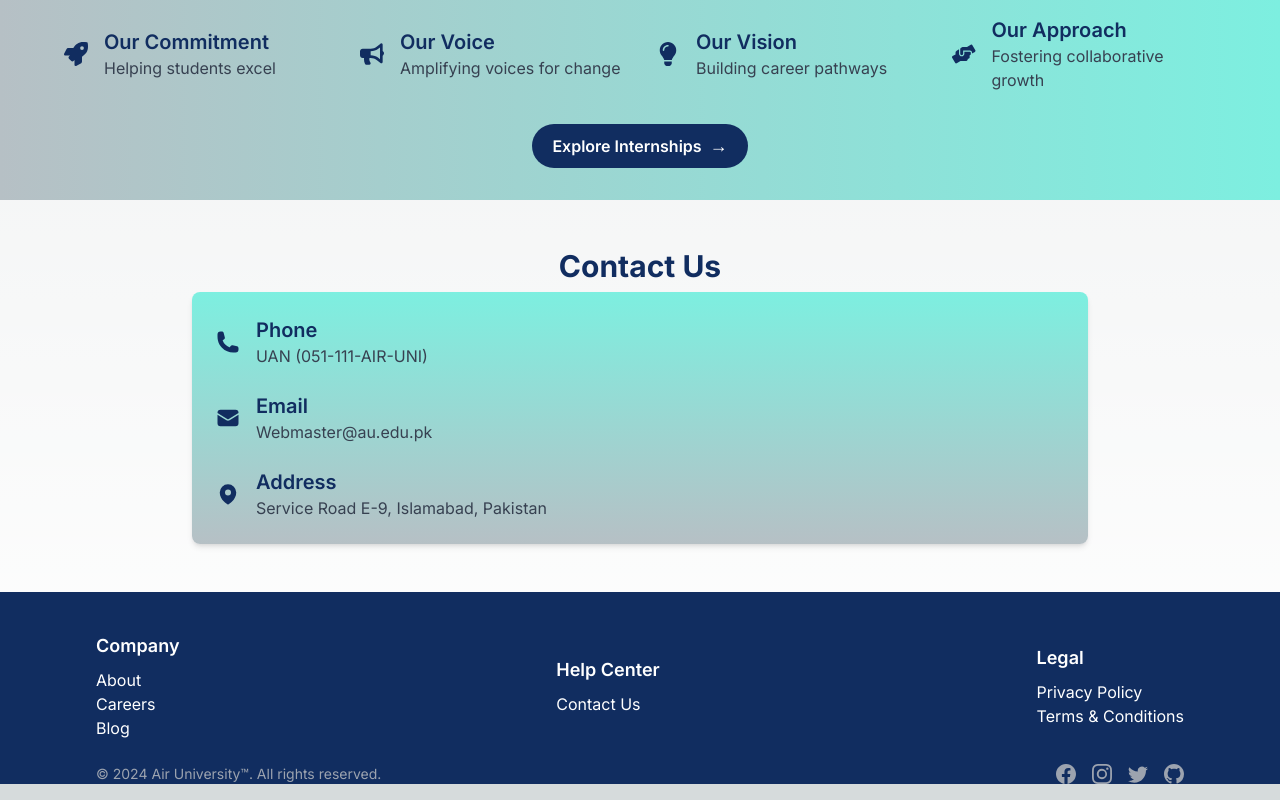
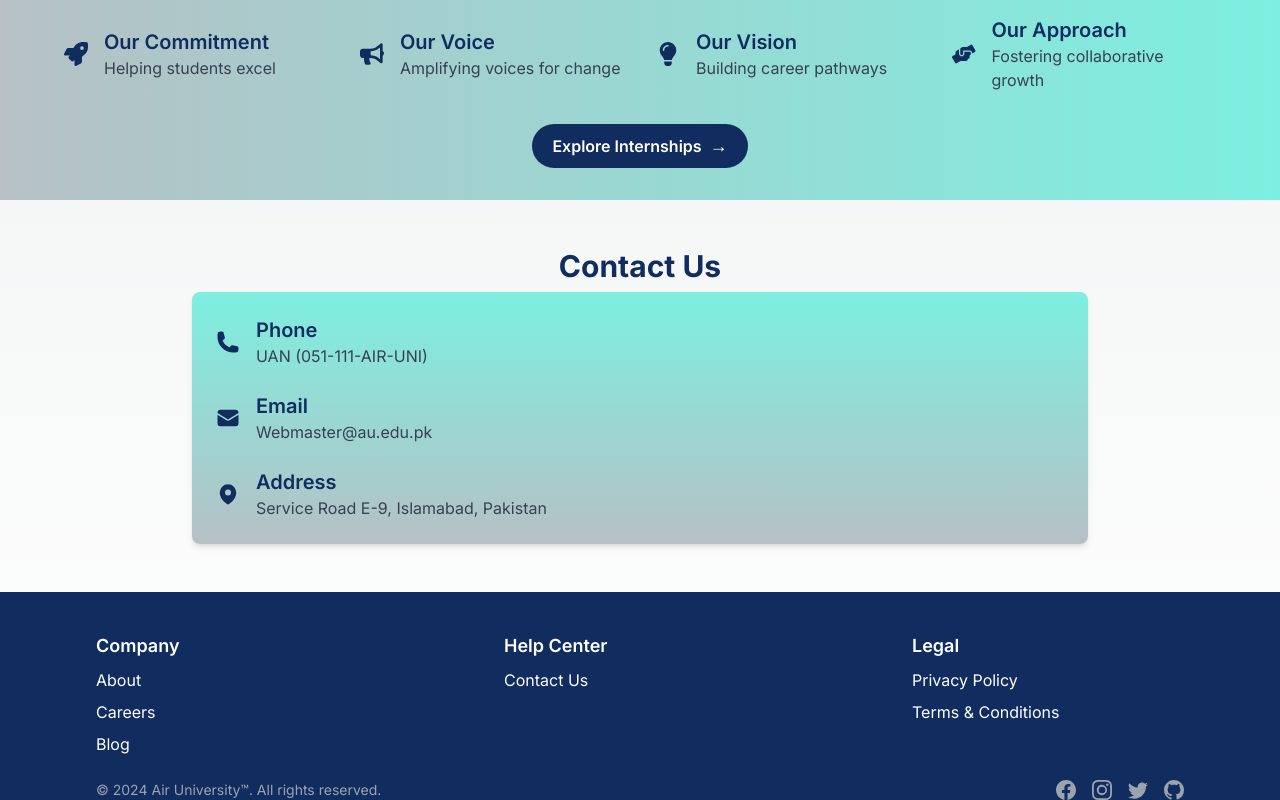
Before and after one commit to quratulain08/my-app, a Next.js app: page / in a window 1280 px wide. Shown: the part 1684-2484 px from the top of the page. Built offline with nearby package versions, Linux system fonts and the light colour scheme.

Commit message:
made it responsive

```diff
--- a/src/app/components/Footer.tsx
+++ b/src/app/components/Footer.tsx
@@ -1,3 +1,4 @@
+
 import React from 'react';
 import { BsFacebook, BsInstagram, BsTwitter, BsGithub } from 'react-icons/bs';
 
@@ -5,29 +6,36 @@ const Footer = () => {
   return (
     <footer className="bg-[#112d60] text-white pt-10">
       <div className="w-full px-4 lg:px-24">
-        <div className="flex flex-col items-center md:flex-row md:justify-between">
-          <div className="mb-4 md:mb-0">
+        <div className="flex flex-col md:flex-row md:justify-between">
+          {/* Company Section */}
+          <div className="mb-6 md:mb-0 md:w-1/4">
             <h3 className="text-lg font-semibold mb-2">Company</h3>
-            <ul>
+            <ul className="space-y-2">
               <li><a href="#" className="hover:text-gray-400">About</a></li>
               <li><a href="#" className="hover:text-gray-400">Careers</a></li>
               <li><a href="#" className="hover:text-gray-400">Blog</a></li>
             </ul>
           </div>
-          <div className="mb-4 md:mb-0">
+
+          {/* Help Center Section */}
+          <div className="mb-6 md:mb-0 md:w-1/4">
             <h3 className="text-lg font-semibold mb-2">Help Center</h3>
-            <ul>
+            <ul className="space-y-2">
               <li><a href="#" className="hover:text-gray-400">Contact Us</a></li>
             </ul>
           </div>
-          <div className="mb-4 md:mb-0">
+
+          {/* Legal Section */}
+          <div className="mb-6 md:mb-0 md:w-1/4">
             <h3 className="text-lg font-semibold mb-2">Legal</h3>
-            <ul>
+            <ul className="space-y-2">
               <li><a href="#" className="hover:text-gray-400">Privacy Policy</a></li>
               <li><a href="#" className="hover:text-gray-400">Terms & Conditions</a></li>
             </ul>
           </div>
         </div>
+
+        {/* Bottom Section */}
         <div className="w-full mt-6 flex flex-col items-center md:flex-row md:justify-between">
           <p className="text-sm text-gray-400 mb-4 md:mb-0">
             &copy; 2024 Air University™. All rights reserved.
--- a/src/app/components/Navbar.tsx
+++ b/src/app/components/Navbar.tsx
@@ -31,6 +31,19 @@ const Navbar = () => {
         }
     }, [])
 
+    useEffect(() => {
+        const handleResize = () => {
+            if (window.innerWidth >= 768) {
+                setIsMenuOpen(false); // Close the menu on larger screens
+            }
+        }
+        window.addEventListener("resize", handleResize);
+
+        return () => {
+            window.removeEventListener("resize", handleResize);
+        }
+    }, [])
+
     // Nav items
     const navItems = [
         { link: "Internships List", path: "/internshiplist" },
@@ -61,8 +74,8 @@ const Navbar = () => {
                         </Link>
                     </div>
 
-                    {/* Centered Title */}
-                    <div className="flex-1 text-center">
+                    {/* Centered Title (hidden on small devices) */}
+                    <div className="flex-1 text-center hidden md:block">
                         <h1 className="text-white text-xl font-bold italic font-pacifico">
                             Internship Log
                         </h1>
@@ -133,12 +146,16 @@ const Navbar = () => {
             )}
 
             {/* Nav items for small devices */}
-            <div className={`space-y-4 px-4 mt-16 py-7 ${isMenuOpen ? "block fixed top-0 right-0 left-0 bg-[#042444]" : "hidden"} z-50`}>
-                <ul>
+            <div className={`fixed top-0 left-0 right-0 bg-[#042444] ${isMenuOpen ? "block" : "hidden"} z-50 transition-transform transform translate-x-0 md:hidden`}>
+                <div className="relative p-4 mt-16">
+                    <button onClick={toggleMenu} className="absolute top-2 right-2 text-white">
+                        <FaXmark size={24} />
+                    </button>
+                    <ul className="space-y-4">
                         {
                             navItems.map(({ link, path }) => (
                                 <li key={path}>
-                                <a href={path} className='block text-sm text-white uppercase cursor-pointer hover:text-blue-900'>
+                                    <a href={path} className='block text-lg text-white uppercase cursor-pointer hover:text-blue-400'>
                                         {link}
                                     </a>
                                 </li>
@@ -146,6 +163,7 @@ const Navbar = () => {
                         }
                     </ul>
                 </div>
+            </div>
         </>
     );
 }
```
Lines whose indentation alone changed are shown as unchanged.
